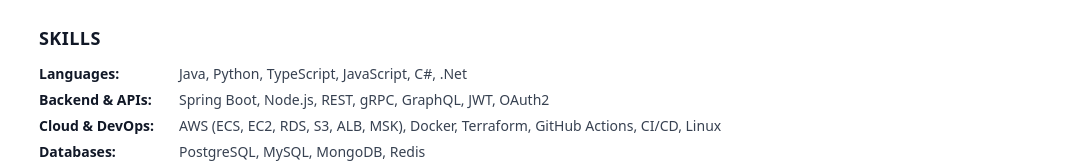
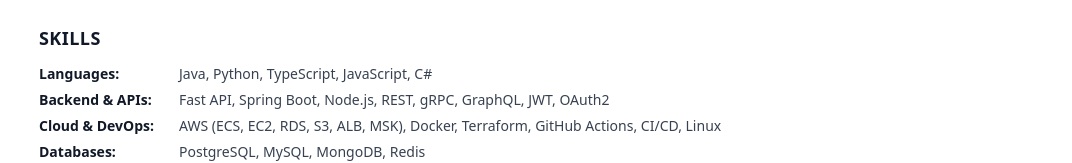
Before and after one commit to joshiatharv1/Portfolio, a React (Create React App) app: page / in a window 1280 px wide. Shown: the part 337-500 px from the top of the page, without its empty margins (208-1280 px from the left). Built offline with nearby package versions, Linux system fonts and the light colour scheme.

Commit message:
Change in Skills Section

```diff
--- a/public/index.html
+++ b/public/index.html
@@ -24,7 +24,7 @@
       work correctly both with client-side routing and a non-root public URL.
       Learn how to configure a non-root public URL by running `npm run build`.
     -->
-    <title>React App</title>
+    <title>Atharv Joshi | Portfolio</title>
   </head>
   <body>
     <noscript>You need to enable JavaScript to run this app.</noscript>
--- a/src/App.tsx
+++ b/src/App.tsx
@@ -148,11 +148,11 @@
           <div className="space-y-1.5 text-sm">
             <div className="flex">
               <span className={`font-semibold min-w-[140px] ${darkMode ? 'text-white' : 'text-gray-900'}`}>Languages:</span>
-              <span className={darkMode ? 'text-gray-300' : 'text-gray-700'}>Java, Python, TypeScript, JavaScript, C#, .Net</span>
+              <span className={darkMode ? 'text-gray-300' : 'text-gray-700'}>Java, Python, TypeScript, JavaScript, C#</span>
             </div>
             <div className="flex">
               <span className={`font-semibold min-w-[140px] ${darkMode ? 'text-white' : 'text-gray-900'}`}>Backend & APIs:</span>
-              <span className={darkMode ? 'text-gray-300' : 'text-gray-700'}>Spring Boot, Node.js, REST, gRPC, GraphQL, JWT, OAuth2</span>
+              <span className={darkMode ? 'text-gray-300' : 'text-gray-700'}>Fast API, Spring Boot, Node.js, REST, gRPC, GraphQL, JWT, OAuth2</span>
             </div>
             <div className="flex">
               <span className={`font-semibold min-w-[140px] ${darkMode ? 'text-white' : 'text-gray-900'}`}>Cloud & DevOps:</span>
```
